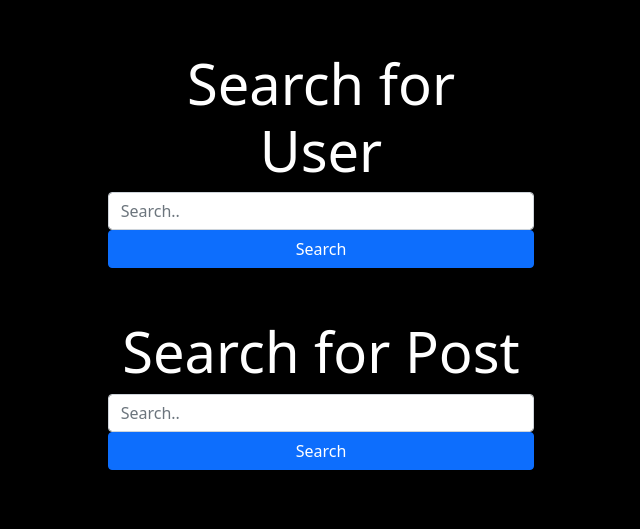
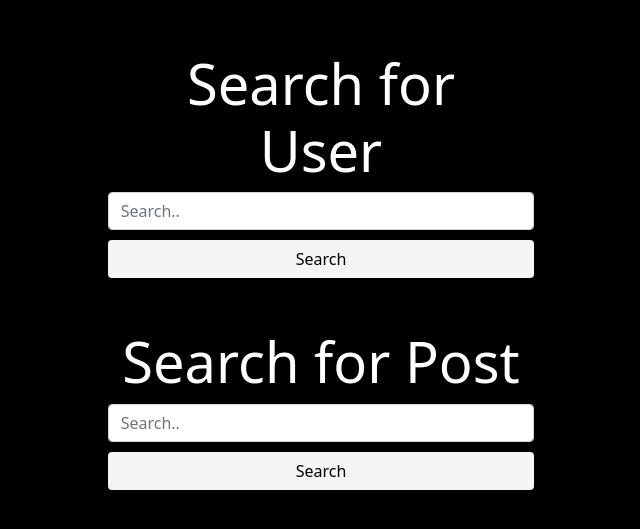
Before and after one commit to COOKINGMASTERBOI/League-of-Legends-ChatBox, a Flask app: page /search in a window 1280 px wide. Shown: the part 47-576 px from the top of the page, without its empty margins (319-959 px from the left). Run offline with Flask 2, Linux system fonts and the light colour scheme; data comes from the database, SQL or seed files in the repository; some libraries are stand-ins or nearby versions.

Commit message:
css of search

```diff
--- a/app/static/css/search_style.css
+++ b/app/static/css/search_style.css
@@ -8,3 +8,8 @@ h1 {
 .row2{
     margin-top: 50px;
 }
+.search_btn{
+    color:black ;
+    background-color: whitesmoke;
+    margin-top: 10px;
+}
--- a/app/templates/search.html
+++ b/app/templates/search.html
@@ -15,7 +15,7 @@
 
                 <h1 class="display-4"  align="center" class="d-flex justify-content-start" >Search for User </h1 >
                 <input class="form-control" id="nameHere" type="text" placeholder="Search..">
-                  <button class="btn btn-primary" type="button" class="text-center" data-toggle="collapse" data-target="#collapseUsers" aria-expanded="false" aria-controls="collapseExample" class="d-flex justify-content-end">
+                  <button class="btn search_btn" type="button" class="text-center" data-toggle="collapse" data-target="#collapseUsers" aria-expanded="false" aria-controls="collapseExample" class="d-flex justify-content-end">
                     Search
                   </button>
                 </h1 >
@@ -38,7 +38,7 @@
             <div class="row row2">
                 <h1 class="display-4" align="center">Search for Post</h1>
                 <input class="form-control" id="postHere" type="text" placeholder="Search..">
-                <button class="btn btn-primary" type="button" class="text-center" data-toggle="collapse" data-target="#collapsePosts" aria-expanded="false" aria-controls="collapseExample" class="d-flex justify-content-end">
+                <button class="btn search_btn" type="button" class="text-center" data-toggle="collapse" data-target="#collapsePosts" aria-expanded="false" aria-controls="collapseExample" class="d-flex justify-content-end">
                   Search
                 </button>
 
```
